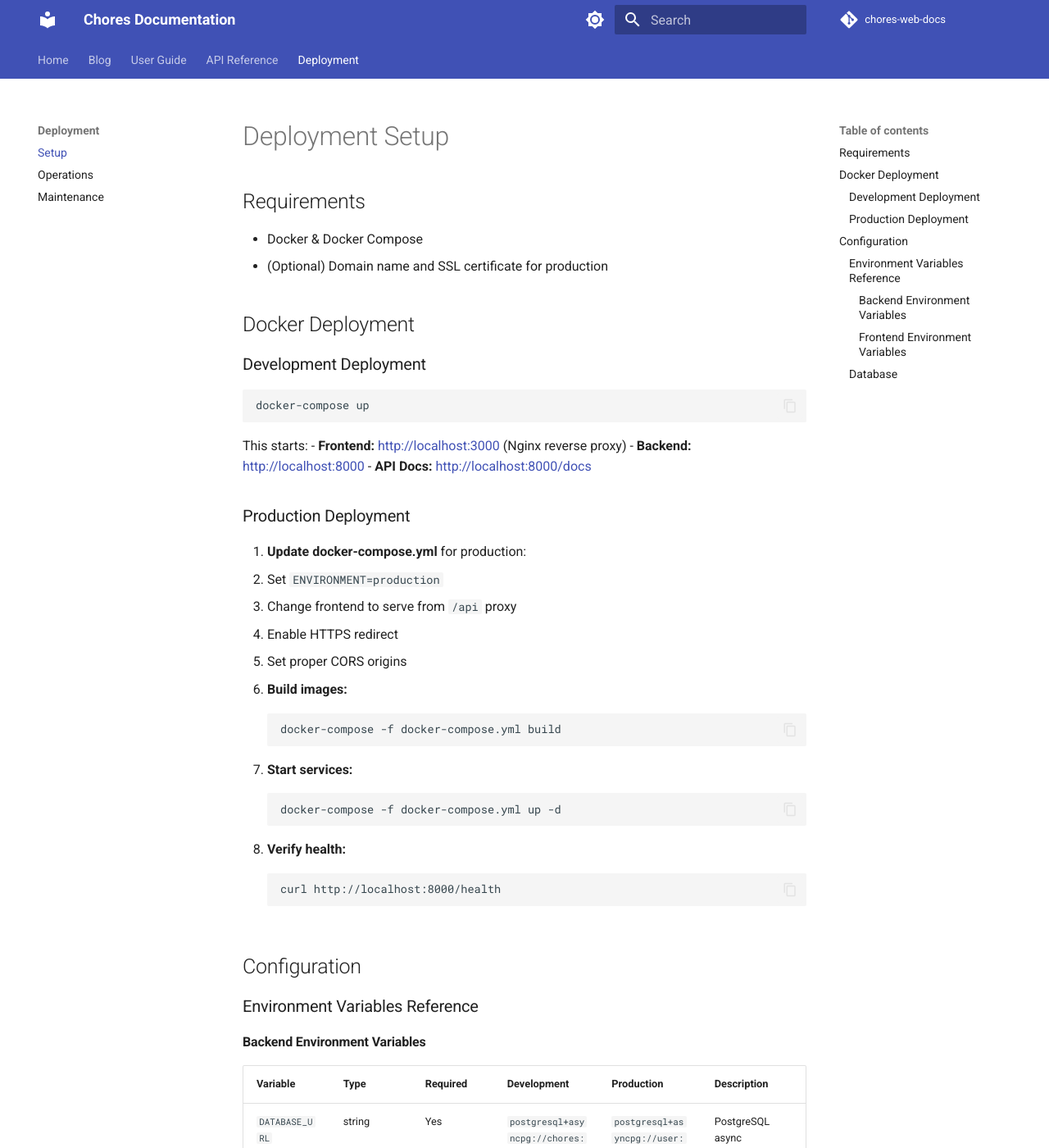
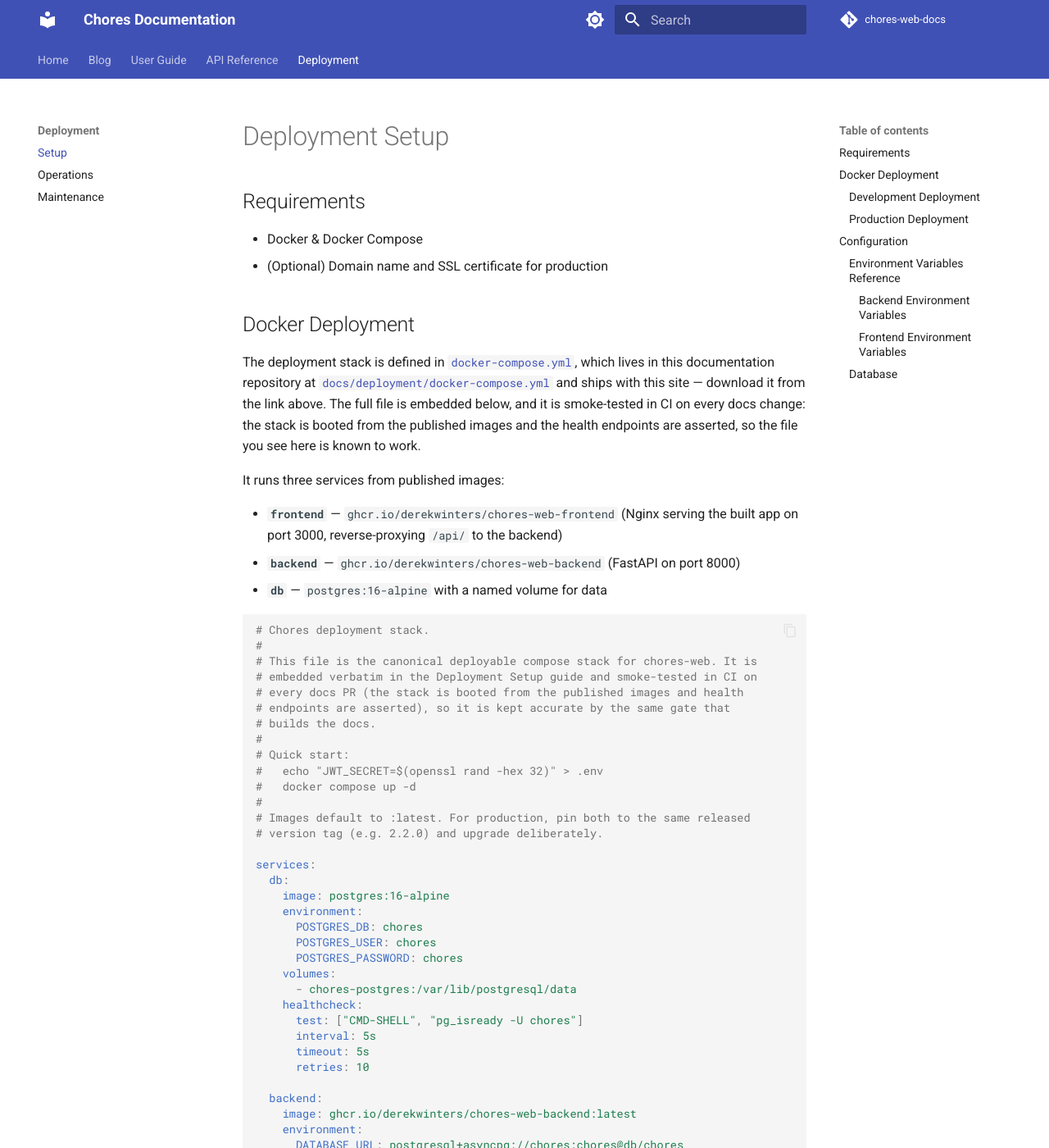
Before and after one commit to derekwinters/chores-web-docs, an MkDocs documentation site: the page built from docs/deployment/setup.md, in a window 1280 px wide and 1400 px high. Shown: the whole window at 82% size. Built offline with MkDocs 1.6.1 and Material for MkDocs 9.7.7, drawn with Linux system fonts in a browser that asks for light colours; comment, search, counter and statistics services are not loaded; the version menu is left out; some of the changed text lies outside the part shown.

Commit message:
docs: add canonical docker-compose deployment stack with CI smoke test
* docs: add canonical docker-compose stack, smoke-tested in CI

The deployment guide referenced a docker-compose.yml that existed in no
repository. Add the deployable stack as docs/deployment/docker-compose.yml
(published ghcr images for frontend/backend + postgres), embed it verbatim
in setup.md via pymdownx.snippets (check_paths makes a missing file fail
the strict build), and add a compose-smoke CI job that boots the exact
documented stack and asserts the health endpoints on every PR.

Also correct stale deployment docs against the actual code: the backend
reads only DATABASE_URL and JWT_SECRET (CORS_ORIGINS/ENVIRONMENT/LOG_LEVEL/
JWT_EXPIRATION_DAYS do not exist), VITE_API_URL is an optional build-time
var defaulting to /api/v1, and the backup/CORS troubleshooting sections
now match the PostgreSQL stack.

Co-Authored-By: Claude Fable 5 <noreply@anthropic.com>
Claude-Session: https://claude.ai/code/session_018JLiaLg3qth8oCKwsFP3MB

* docs: quote JWT_SECRET interpolation so compose YAML parses

Co-Authored-By: Claude Fable 5 <noreply@anthropic.com>
Claude-Session: https://claude.ai/code/session_018JLiaLg3qth8oCKwsFP3MB

* ci: drop unreliable frontend container healthcheck, fix smoke-test env

nginx:alpine doesn't reliably ship wget, so the frontend container never
reported healthy and 'docker compose up --wait' timed out even though
nginx was actually serving fine. Nginx starts near-instantly, so an
external HTTP check from the smoke-test job (with a short retry to
absorb the startup race) is a more faithful signal than a shelled-out
probe inside a minimal image.

Also hoist JWT_SECRET to job-level env so the failure-log step can parse
the compose file too — it was failing on the same required-variable
interpolation error the main step already needed the var for.

Co-Authored-By: Claude Fable 5 <noreply@anthropic.com>
Claude-Session: https://claude.ai/code/session_018JLiaLg3qth8oCKwsFP3MB

---------

Co-authored-by: Claude <noreply@anthropic.com>

````diff
--- /dev/null
+++ b/docs/deployment/docker-compose.yml
@@ -0,0 +1,60 @@
+# Chores deployment stack.
+#
+# This file is the canonical deployable compose stack for chores-web. It is
+# embedded verbatim in the Deployment Setup guide and smoke-tested in CI on
+# every docs PR (the stack is booted from the published images and health
+# endpoints are asserted), so it is kept accurate by the same gate that
+# builds the docs.
+#
+# Quick start:
+#   echo "JWT_SECRET=$(openssl rand -hex 32)" > .env
+#   docker compose up -d
+#
+# Images default to :latest. For production, pin both to the same released
+# version tag (e.g. 2.2.0) and upgrade deliberately.
+
+services:
+  db:
+    image: postgres:16-alpine
+    environment:
+      POSTGRES_DB: chores
+      POSTGRES_USER: chores
+      POSTGRES_PASSWORD: chores
+    volumes:
+      - chores-postgres:/var/lib/postgresql/data
+    healthcheck:
+      test: ["CMD-SHELL", "pg_isready -U chores"]
+      interval: 5s
+      timeout: 5s
+      retries: 10
+
+  backend:
+    image: ghcr.io/derekwinters/chores-web-backend:latest
+    environment:
+      DATABASE_URL: postgresql+asyncpg://chores:chores@db/chores
+      JWT_SECRET: "${JWT_SECRET:?Set JWT_SECRET in .env — generate one with 'openssl rand -hex 32'}"
+    ports:
+      - "8000:8000"
+    depends_on:
+      db:
+        condition: service_healthy
+    healthcheck:
+      test: ["CMD-SHELL", "python -c \"import urllib.request; urllib.request.urlopen('http://localhost:8000/health')\" || exit 1"]
+      interval: 5s
+      timeout: 5s
+      retries: 20
+      start_period: 10s
+
+  frontend:
+    image: ghcr.io/derekwinters/chores-web-frontend:latest
+    ports:
+      - "3000:80"
+    depends_on:
+      backend:
+        condition: service_healthy
+    # No container healthcheck: nginx:alpine doesn't reliably ship wget/curl.
+    # Nginx itself starts near-instantly, so an external HTTP check (see the
+    # docs CI smoke test) is a more faithful signal than a shelled-out probe.
+
+volumes:
+  chores-postgres:
--- a/docs/deployment/operations.md
+++ b/docs/deployment/operations.md
@@ -48,21 +48,21 @@ app.add_middleware(
 ### Backup Database
 
 ```bash
-# Backup SQLite
-docker-compose exec backend cp app.db app.db.backup
+# Dump the PostgreSQL database to a local file
+docker compose exec db pg_dump -U chores chores > chores-backup.sql
 
-# Restore from backup
-docker-compose exec backend cp app.db.backup app.db
+# Compressed backup
+docker compose exec db pg_dump -U chores -Fc chores > chores-backup.dump
 ```
 
-### Backup Data
+### Restore Database
 
 ```bash
-# Create backup archive
-docker-compose exec backend tar czf app.db.tar.gz app.db
+# Restore from a plain SQL dump
+docker compose exec -T db psql -U chores chores < chores-backup.sql
 
-# Download backup
-docker cp <container>:/app/app.db.tar.gz ./backup.tar.gz
+# Restore from a compressed dump
+docker compose exec -T db pg_restore -U chores -d chores --clean < chores-backup.dump
 ```
 
 ## Monitoring
--- a/docs/deployment/setup.md
+++ b/docs/deployment/setup.md
@@ -7,37 +7,68 @@
 
 ## Docker Deployment
 
+The deployment stack is defined in [`docker-compose.yml`](docker-compose.yml),
+which lives in this documentation repository at
+[`docs/deployment/docker-compose.yml`](https://github.com/derekwinters/chores-web-docs/blob/main/docs/deployment/docker-compose.yml)
+and ships with this site — download it from the link above. The full file is
+embedded below, and it is smoke-tested in CI on every docs change: the stack
+is booted from the published images and the health endpoints are asserted, so
+the file you see here is known to work.
+
+It runs three services from published images:
+
+- **`frontend`** — `ghcr.io/derekwinters/chores-web-frontend` (Nginx serving
+  the built app on port 3000, reverse-proxying `/api/` to the backend)
+- **`backend`** — `ghcr.io/derekwinters/chores-web-backend` (FastAPI on
+  port 8000)
+- **`db`** — `postgres:16-alpine` with a named volume for data
+
+```yaml
+--8<-- "docs/deployment/docker-compose.yml"
+```
+
 ### Development Deployment
 
 ```bash
-docker-compose up
+# 1. Download the compose file (or clone this repo and cd docs/deployment)
+curl -fsSLO https://raw.githubusercontent.com/derekwinters/chores-web-docs/main/docs/deployment/docker-compose.yml
+
+# 2. Generate the required JWT secret
+echo "JWT_SECRET=$(openssl rand -hex 32)" > .env
+
+# 3. Start the stack
+docker compose up -d
 ```
 
 This starts:
+
 - **Frontend:** http://localhost:3000 (Nginx reverse proxy)
 - **Backend:** http://localhost:8000
 - **API Docs:** http://localhost:8000/docs
 
 ### Production Deployment
 
-1. **Update docker-compose.yml** for production:
-   - Set `ENVIRONMENT=production`
-   - Change frontend to serve from `/api` proxy
-   - Enable HTTPS redirect
-   - Set proper CORS origins
+1. **Pin image versions** — change both `image:` tags from `latest` to the
+   same released version (e.g. `ghcr.io/derekwinters/chores-web-backend:2.2.0`)
+   so upgrades are deliberate. Releases are listed on each repository's
+   GitHub Releases page.
 
-2. **Build images:**
+2. **Set a strong `JWT_SECRET`** in `.env` (see
+   [Environment Variables](#environment-variables-reference) below).
+
+3. **Use real database credentials** — either change the `db` service's
+   `POSTGRES_*` values and the matching `DATABASE_URL`, or point
+   `DATABASE_URL` at an external PostgreSQL instance and remove the `db`
+   service.
+
+4. **Terminate HTTPS in front of the stack** — put a TLS-terminating reverse
+   proxy (or the nginx SSL configuration from
+   [Operations → Security](operations.md#https)) in front of the frontend
+   port.
+
+5. **Start and verify:**
    ```bash
-   docker-compose -f docker-compose.yml build
-   ```
-
-3. **Start services:**
-   ```bash
-   docker-compose -f docker-compose.yml up -d
-   ```
-
-4. **Verify health:**
-   ```bash
+   docker compose up -d
    curl http://localhost:8000/health
    ```
 
@@ -47,27 +78,37 @@ This starts:
 
 #### Backend Environment Variables
 
-| Variable | Type | Required | Development | Production | Description |
-|----------|------|----------|-------------|-----------|-------------|
-| `DATABASE_URL` | string | Yes | `postgresql+asyncpg://chores:chores@db/chores` | `postgresql+asyncpg://user:pass@db.example.com/chores` | PostgreSQL async connection string |
-| `CORS_ORIGINS` | string | Yes | `http://localhost:3000` | `https://yourdomain.com` | Frontend origin for CORS validation |
-| `ENVIRONMENT` | string | Yes | `development` | `production` | Environment mode (affects logging, debug, etc.) |
-| `LOG_LEVEL` | string | No | `INFO` | `INFO` or `WARNING` | Logging level (DEBUG, INFO, WARNING, ERROR) |
-| `JWT_SECRET` | string | Yes | required, no default | `$(openssl rand -hex 32)` | Secret for JWT token signing — server fails to start if unset |
-| `JWT_EXPIRATION_DAYS` | int | No | `365` | `365` | JWT token expiration in days |
+The backend reads exactly two settings (from the environment or a `.env`
+file):
+
+| Variable | Required | Default | Description |
+|----------|----------|---------|-------------|
+| `DATABASE_URL` | No | `postgresql+asyncpg://chores:chores@db/chores` | PostgreSQL async connection string |
+| `JWT_SECRET` | Yes | — (server fails to start if unset) | Secret for JWT token signing |
 
 **Generating a strong JWT secret:**
 ```bash
 openssl rand -hex 32
 ```
 
-> **Important:** Changing `JWT_SECRET` in production invalidates all existing sessions — all users must log in again. This is expected and acceptable when rotating the secret.
+> **Important:** Changing `JWT_SECRET` in production invalidates all existing
+> sessions — all users must log in again. This is expected and acceptable
+> when rotating the secret.
+
+CORS is not configured via environment variables — the backend currently
+allows all origins, and the bundled stack avoids cross-origin requests
+entirely because Nginx proxies `/api/` to the backend on the same origin. To
+restrict origins, see [Operations → CORS](operations.md#cors).
 
 #### Frontend Environment Variables
 
-| Variable | Type | Required | Development | Production | Description |
-|----------|------|----------|-------------|-----------|-------------|
-| `VITE_API_URL` | string | Yes | `http://backend:8000/api` | `https://yourdomain.com/api` | Backend API base URL |
+The published frontend image needs no environment variables. API requests go
+to `/api/v1` on the frontend's own origin, and Nginx proxies them to the
+backend service.
+
+| Variable | Required | Default | Description |
+|----------|----------|---------|-------------|
+| `VITE_API_URL` | No | `/api/v1` | Build-time API base URL. Only relevant when building the frontend yourself; baked into the bundle at `npm run build`, not read at runtime. |
 
 ### Database
 
@@ -78,18 +119,14 @@ Connection format:
 postgresql+asyncpg://username:password@host:5432/database_name
 ```
 
-**In docker-compose (development):**
-```yaml
-db:
-  image: postgres:16-alpine
-  environment:
-    POSTGRES_USER: chores
-    POSTGRES_PASSWORD: chores
-    POSTGRES_DB: chores
-```
+The bundled `db` service (see the compose file above) runs
+`postgres:16-alpine` with a named volume, so data survives container
+recreation.
 
 **In production:**
-- Use external PostgreSQL instance
+
+- Use an external PostgreSQL instance, or at minimum change the bundled
+  service's credentials
 - Update DATABASE_URL with production credentials
 - Ensure database user has CREATE/ALTER privileges for schema initialization
 - Backend auto-creates tables on startup via SQLAlchemy
--- a/mkdocs.yml
+++ b/mkdocs.yml
@@ -48,6 +48,8 @@ markdown_extensions:
       user: derekwinters
       repo: chores-web-docs
   - pymdownx.mark
+  - pymdownx.snippets:
+      check_paths: true
   - pymdownx.superfences:
       custom_fences:
         - name: mermaid
````
Also changed, not shown: docs/deployment/maintenance.md (+11 -11 lines), 1 other file.
